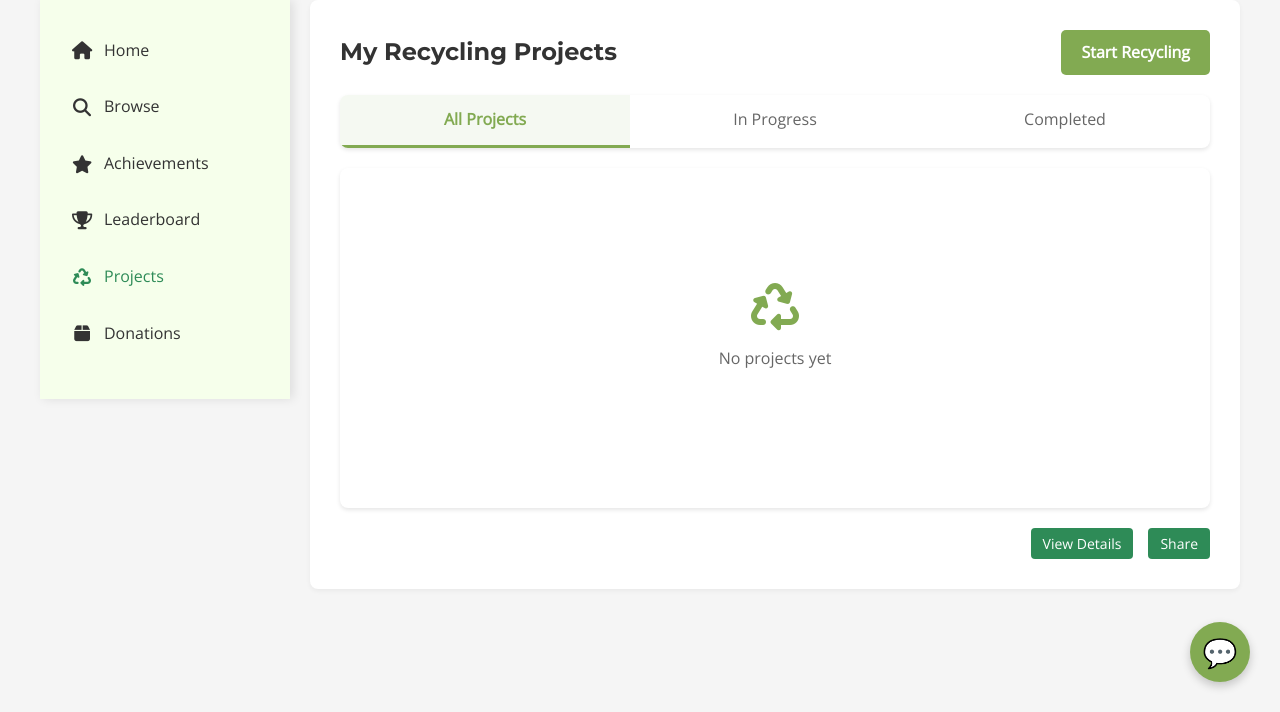
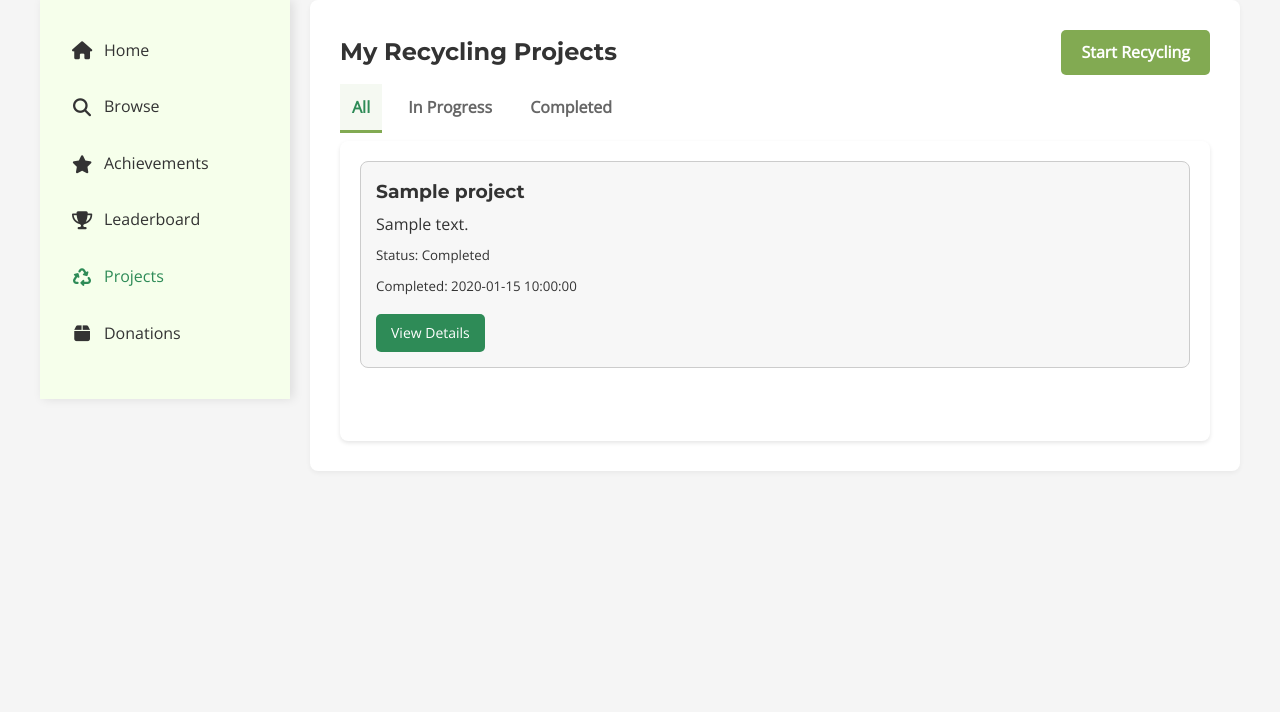
Before and after one commit to Raishem/Ecowasteee, a PHP site: page /projects.php in a window 1280 px wide. Shown: the part 88-800 px from the top of the page. Run offline with PHP 8.4, Linux system fonts and the light colour scheme; the visitor is signed in with stand-in values (Sample User, id 1); tables that the repository leaves empty or names only in its code hold one stand-in row (values such as "Sample post").

Commit message:
projects are visible yay

```diff
--- a/projects.php
+++ b/projects.php
@@ -1,25 +1,64 @@
 <?php
 session_start();
 require_once 'config.php';
+$conn = getDBConnection();
 
-// Check login status
+// Check login
 if (!isset($_SESSION['logged_in']) || $_SESSION['logged_in'] !== true || empty($_SESSION['user_id'])) {
     header('Location: login.php');
     exit();
 }
 
-// Get user data from database
-$conn = getDBConnection();
-$stmt = $conn->prepare("SELECT * FROM users WHERE user_id = ?");
-$stmt->bind_param("i", $_SESSION['user_id']);
+$user_id = $_SESSION['user_id'];
+
+// Fetch all projects
+$stmt = $conn->prepare("SELECT * FROM projects WHERE user_id = ? ORDER BY created_at DESC");
+$stmt->bind_param("i", $user_id);
 $stmt->execute();
-$user = $stmt->get_result()->fetch_assoc();
+$result = $stmt->get_result();
+$all_projects = [];
+while ($row = $result->fetch_assoc()) {
+    $all_projects[] = $row;
+}
+
+// Separate projects by status
+$in_progress = [];
+$completed = [];
+foreach ($all_projects as $p) {
+    if (isset($p['status'])) {
+        if ($p['status'] === 'In Progress') $in_progress[] = $p;
+        if ($p['status'] === 'Completed') $completed[] = $p;
+    }
+}
+
+
+// Get user info
+$stmt_user = $conn->prepare("SELECT * FROM users WHERE user_id = ?");
+$stmt_user->bind_param("i", $user_id);
+$stmt_user->execute();
+$user_result = $stmt_user->get_result();
+$user = $user_result->fetch_assoc();
 if (!$user) {
     session_destroy();
     header('Location: login.php');
     exit();
 }
+
+// Helper function for elapsed time
+function time_elapsed($datetime) {
+    $now = new DateTime();
+    $created = new DateTime($datetime);
+    $diff = $now->diff($created);
+
+    if ($diff->y > 0) return $diff->y . ' year' . ($diff->y > 1 ? 's' : '') . ' ago';
+    if ($diff->m > 0) return $diff->m . ' month' . ($diff->m > 1 ? 's' : '') . ' ago';
+    if ($diff->d > 0) return $diff->d . ' day' . ($diff->d > 1 ? 's' : '') . ' ago';
+    if ($diff->h > 0) return $diff->h . ' hour' . ($diff->h > 1 ? 's' : '') . ' ago';
+    if ($diff->i > 0) return $diff->i . ' minute' . ($diff->i > 1 ? 's' : '') . ' ago';
+    return 'Just now';
+}
 ?>
+
 <!DOCTYPE html>
 <html lang="en">
 <head>
@@ -29,38 +68,25 @@ if (!$user) {
     <link rel="stylesheet" href="assets/css/projects.css">
     <link href="https://fonts.googleapis.com/css2?family=Montserrat:wght@700;900&family=Open+Sans&display=swap" rel="stylesheet">
     <link rel="stylesheet" href="https://cdnjs.cloudflare.com/ajax/libs/font-awesome/6.4.0/css/all.min.css">
-
+    <style>
+        .profile-pic { width: 40px; height: 40px; border-radius: 50%; display: flex; align-items: center; justify-content: center; margin-right: 10px; overflow: hidden; background-color: #3d6a06ff; color: white; font-weight: bold; font-size: 18px; }
+        .filter-tab { cursor: pointer; margin-right: 10px; font-weight: bold; }
+        .filter-tab.active { color: #2e8b57; }
+        .empty-state { text-align: center; margin-top: 30px; font-style: italic; color: #555; }
+        .project-card { border: 1px solid #ccc; border-radius: 8px; padding: 15px; margin-bottom: 15px; background: #f7f7f7; }
+        .project-card p { margin: 5px 0; }
+        .action-btn { display: inline-block; margin-top: 10px; padding: 8px 15px; background: #2e8b57; color: white; border-radius: 5px; text-decoration: none; }
+        .action-btn:hover { opacity: 0.9; }
+    </style>
 </head>
-
-    <style>
-        .profile-pic {
-            width: 40px;
-            height: 40px;
-            border-radius: 50%;
-            display: flex;
-            align-items: center;
-            justify-content: center;
-            margin-right: 10px;
-            overflow: hidden;
-            background-color: #3d6a06ff;
-            color: white;
-            font-weight: bold;
-            font-size: 18px;
-        }
-    </style>
-
 <body>
 <header>
     <div class="logo-container">
-            <div class="logo">
-                <img src="assets/img/ecowaste_logo.png" alt="EcoWaste Logo">
-            </div>
+        <div class="logo"><img src="assets/img/ecowaste_logo.png" alt="EcoWaste Logo"></div>
         <h1>EcoWaste</h1>
     </div>
     <div class="user-profile" id="userProfile">
-        <div class="profile-pic">
-        <?= strtoupper(substr(htmlspecialchars($_SESSION['first_name'] ?? 'User'), 0, 1)) ?>
-    </div>
+        <div class="profile-pic"><?= strtoupper(substr(htmlspecialchars($_SESSION['first_name'] ?? 'User'), 0, 1)) ?></div>
         <span class="profile-name"><?= htmlspecialchars($_SESSION['first_name'] ?? 'User') ?></span>
         <i class="fas fa-chevron-down dropdown-arrow"></i>
         <div class="profile-dropdown">
@@ -92,208 +118,89 @@ if (!$user) {
             <a href="start_project.php" class="start-recycling-btn">Start Recycling</a>
         </div>
 
-            <div class="projects-filter">
-                <div class="filter-tab active" data-filter="all">All Projects</div>
-                <div class="filter-tab" data-filter="in-progress">In Progress</div>
-                <div class="filter-tab" data-filter="completed">Completed</div>
+        <!-- Tabs -->
+        <div style="margin-bottom:20px;">
+            <span class="filter-tab active" data-filter="all">All</span>
+            <span class="filter-tab" data-filter="in-progress">In Progress</span>
+            <span class="filter-tab" data-filter="completed">Completed</span>
         </div>
 
-            <div class="projects-container">
-                <div class="empty-state">
-                    <i class="fas fa-recycle"></i>
-                    <p>No projects yet</p>
+        <!-- All Projects -->
+        <div class="projects-container" id="all">
+            <?php if(empty($all_projects)): ?>
+                <div class="empty-state"><p>No projects yet. Start one!</p></div>
+            <?php else: ?>
+                <?php foreach($all_projects as $project): ?>
+                    <div class="project-card">
+                        <h3><?= htmlspecialchars($project['project_name']) ?></h3>
+                        <p><?= htmlspecialchars($project['description']) ?></p>
+                        <?php if(isset($project['status'])): ?>
+                            <p><small>Status: <?= htmlspecialchars($project['status']) ?></small></p>
+                        <?php endif; ?>
+                        <?php if(isset($project['completed_at']) && $project['completed_at'] !== null): ?>
+                            <p><small>Completed: <?= isset($project['completed_at']) && $project['completed_at'] !== null ? htmlspecialchars($project['completed_at']) : 'Not completed yet' ?></small></p>
+
+                        <?php endif; ?>
+                        <a href="project_detail.php?id=<?= $project['project_id'] ?>" class="action-btn">View Details</a>
                     </div>
+                <?php endforeach; ?>
+            <?php endif; ?>
         </div>
 
-            <div class="action-buttons">
-                <button class="action-btn">View Details</button>
-                <button class="action-btn">Share</button>
+        <!-- In Progress -->
+        <div class="projects-container" id="in-progress" style="display:none;">
+            <?php if(empty($in_progress)): ?>
+                <div class="empty-state"><p>No in-progress projects.</p></div>
+            <?php else: ?>
+                <?php foreach($in_progress as $project): ?>
+                    <div class="project-card">
+                        <h3><?= htmlspecialchars($project['project_name']) ?></h3>
+                        <p><?= htmlspecialchars($project['description']) ?></p>
+                        <p><small>Started: <?= time_elapsed($project['created_at']) ?></small></p>
+                        <a href="project_detail.php?id=<?= $project['project_id'] ?>" class="action-btn">View Details</a>
+                    </div>
+                <?php endforeach; ?>
+            <?php endif; ?>
+        </div>
+
+        <!-- Completed -->
+        <div class="projects-container" id="completed" style="display:none;">
+            <?php if(empty($completed)): ?>
+                <div class="empty-state"><p>No completed projects yet.</p></div>
+            <?php else: ?>
+                <?php foreach($completed as $project): ?>
+                    <div class="project-card">
+                        <h3><?= htmlspecialchars($project['project_name']) ?></h3>
+                        <p><?= htmlspecialchars($project['description']) ?></p>
+                        <?php if(isset($project['completed_at']) && $project['completed_at'] !== null): ?>
+                            <p><small>Completed At: <?= htmlspecialchars($project['completed_at']) ?></small></p>
+                        <?php endif; ?>
+                        <a href="project_detail.php?id=<?= $project['project_id'] ?>" class="action-btn">View Details</a>
+                    </div>
+                <?php endforeach; ?>
+            <?php endif; ?>
         </div>
     </main>
 </div>
 
-    <!-- Feedback Button -->
-    <div class="feedback-btn" id="feedbackBtn">💬</div>
+<script>
+    // Tabs
+    document.querySelectorAll(".filter-tab").forEach(tab => {
+        tab.addEventListener("click", () => {
+            document.querySelectorAll(".filter-tab").forEach(t => t.classList.remove("active"));
+            tab.classList.add("active");
+            document.querySelectorAll(".projects-container").forEach(c => c.style.display = "none");
+            document.getElementById(tab.dataset.filter).style.display = "block";
+        });
+    });
 
-    <!-- Feedback Modal -->
-    <div class="feedback-modal" id="feedbackModal">
-        <div class="feedback-content">
-            <span class="feedback-close-btn" id="feedbackCloseBtn">&times;</span>
-            <div class="feedback-form" id="feedbackForm">
-                <h3>Share Your Feedback</h3>
-
-                <div class="emoji-rating" id="emojiRating">
-                    <div class="emoji-option" data-rating="1">
-                        <span class="emoji">😞</span>
-                        <span class="emoji-label">Very Sad</span>
-                    </div>
-                    <div class="emoji-option" data-rating="2">
-                        <span class="emoji">😕</span>
-                        <span class="emoji-label">Sad</span>
-                    </div>
-                    <div class="emoji-option" data-rating="3">
-                        <span class="emoji">😐</span>
-                        <span class="emoji-label">Neutral</span>
-                    </div>
-                    <div class="emoji-option" data-rating="4">
-                        <span class="emoji">🙂</span>
-                        <span class="emoji-label">Happy</span>
-                    </div>
-                    <div class="emoji-option" data-rating="5">
-                        <span class="emoji">😍</span>
-                        <span class="emoji-label">Very Happy</span>
-                    </div>
-                </div>
-                <div class="error-message" id="ratingError">Please select a rating</div>
-
-                <p class="feedback-detail">Please share in detail what we can improve more?</p>
-
-                <textarea id="feedbackText" placeholder="Your feedback helps us make EcoWaste better..."></textarea>
-                <div class="error-message" id="textError">Please provide your feedback</div>
-
-                <button type="submit" class="feedback-submit-btn" id="feedbackSubmitBtn">
-                    Submit Feedback
-                    <div class="spinner" id="spinner"></div>
-                </button>
-            </div>
-
-            <div class="thank-you-message" id="thankYouMessage">
-                <span class="thank-you-emoji">🎉</span>
-                <h3>Thank You!</h3>
-                <p>We appreciate your feedback and will use it to improve EcoWaste.</p>
-                <p>Your opinion matters to us!</p>
-            </div>
-        </div>
-    </div>
-
-    <script>
-        // User profile dropdown
+    // User dropdown
     document.getElementById('userProfile').addEventListener('click', function() {
         this.classList.toggle('active');
     });
-
-        // Close dropdown when clicking outside
     document.addEventListener('click', function(event) {
         const userProfile = document.getElementById('userProfile');
-            if (!userProfile.contains(event.target)) {
-                userProfile.classList.remove('active');
-            }
-        });
-
-        // Projects filter tabs
-        const filterTabs = document.querySelectorAll('.filter-tab');
-        filterTabs.forEach(tab => {
-            tab.addEventListener('click', function() {
-                filterTabs.forEach(t => t.classList.remove('active'));
-                this.classList.add('active');
-
-                // Here you would filter projects based on the data-filter attribute
-                const filter = this.getAttribute('data-filter');
-                console.log(`Filtering by: ${filter}`);
-                // Implement your actual filtering logic here
-            });
-        });
-
-        // Feedback system
-        document.addEventListener('DOMContentLoaded', function() {
-            const feedbackBtn = document.getElementById('feedbackBtn');
-            const feedbackModal = document.getElementById('feedbackModal');
-            const feedbackCloseBtn = document.getElementById('feedbackCloseBtn');
-            const emojiOptions = document.querySelectorAll('.emoji-option');
-            const feedbackForm = document.getElementById('feedbackForm');
-            const thankYouMessage = document.getElementById('thankYouMessage');
-            const feedbackSubmitBtn = document.getElementById('feedbackSubmitBtn');
-            const spinner = document.getElementById('spinner');
-            const ratingError = document.getElementById('ratingError');
-            const textError = document.getElementById('textError');
-            const feedbackText = document.getElementById('feedbackText');
-
-            let selectedRating = 0;
-
-            // Emoji selection
-            emojiOptions.forEach(option => {
-                option.addEventListener('click', () => {
-                    emojiOptions.forEach(opt => opt.classList.remove('selected'));
-                    option.classList.add('selected');
-                    selectedRating = option.getAttribute('data-rating');
-                    ratingError.style.display = 'none';
-                });
-            });
-
-            // Form submission
-            feedbackForm.addEventListener('submit', function(e) {
-                e.preventDefault();
-
-                // Validate form
-                let isValid = true;
-
-                if (selectedRating === 0) {
-                    ratingError.style.display = 'block';
-                    isValid = false;
-                } else {
-                    ratingError.style.display = 'none';
-                }
-
-                if (feedbackText.value.trim() === '') {
-                    textError.style.display = 'block';
-                    isValid = false;
-                } else {
-                    textError.style.display = 'none';
-                }
-
-                if (!isValid) return;
-
-                // Show loading spinner
-                feedbackSubmitBtn.disabled = true;
-                spinner.style.display = 'block';
-
-                // Simulate API call
-                setTimeout(() => {
-                    // Hide spinner
-                    spinner.style.display = 'none';
-
-                    // Show thank you message
-                    feedbackForm.style.display = 'none';
-                    thankYouMessage.style.display = 'block';
-
-                    // Reset form after delay
-                    setTimeout(() => {
-                        feedbackModal.style.display = 'none';
-                        feedbackForm.style.display = 'block';
-                        thankYouMessage.style.display = 'none';
-                        feedbackText.value = '';
-                        emojiOptions.forEach(opt => opt.classList.remove('selected'));
-                        selectedRating = 0;
-                        feedbackSubmitBtn.disabled = false;
-                    }, 3000);
-                }, 1500);
-            });
-
-            // Open/close feedback modal
-            feedbackBtn.addEventListener('click', () => {
-                feedbackModal.style.display = 'flex';
-            });
-
-            feedbackCloseBtn.addEventListener('click', closeFeedbackModal);
-
-            window.addEventListener('click', (event) => {
-                if (event.target === feedbackModal) {
-                    closeFeedbackModal();
-                }
-            });
-
-            function closeFeedbackModal() {
-                feedbackModal.style.display = 'none';
-                feedbackForm.style.display = 'block';
-                thankYouMessage.style.display = 'none';
-                feedbackText.value = '';
-                emojiOptions.forEach(opt => opt.classList.remove('selected'));
-                selectedRating = 0;
-                ratingError.style.display = 'none';
-                textError.style.display = 'none';
-                feedbackSubmitBtn.disabled = false;
-                spinner.style.display = 'none';
-            }
+        if (!userProfile.contains(event.target)) userProfile.classList.remove('active');
     });
 </script>
 </body>
```
Also changed, not shown: project_detail.php (added, +132 -0 lines), start_project.php (+27 -0 lines). Lines whose indentation alone changed are shown as unchanged.
